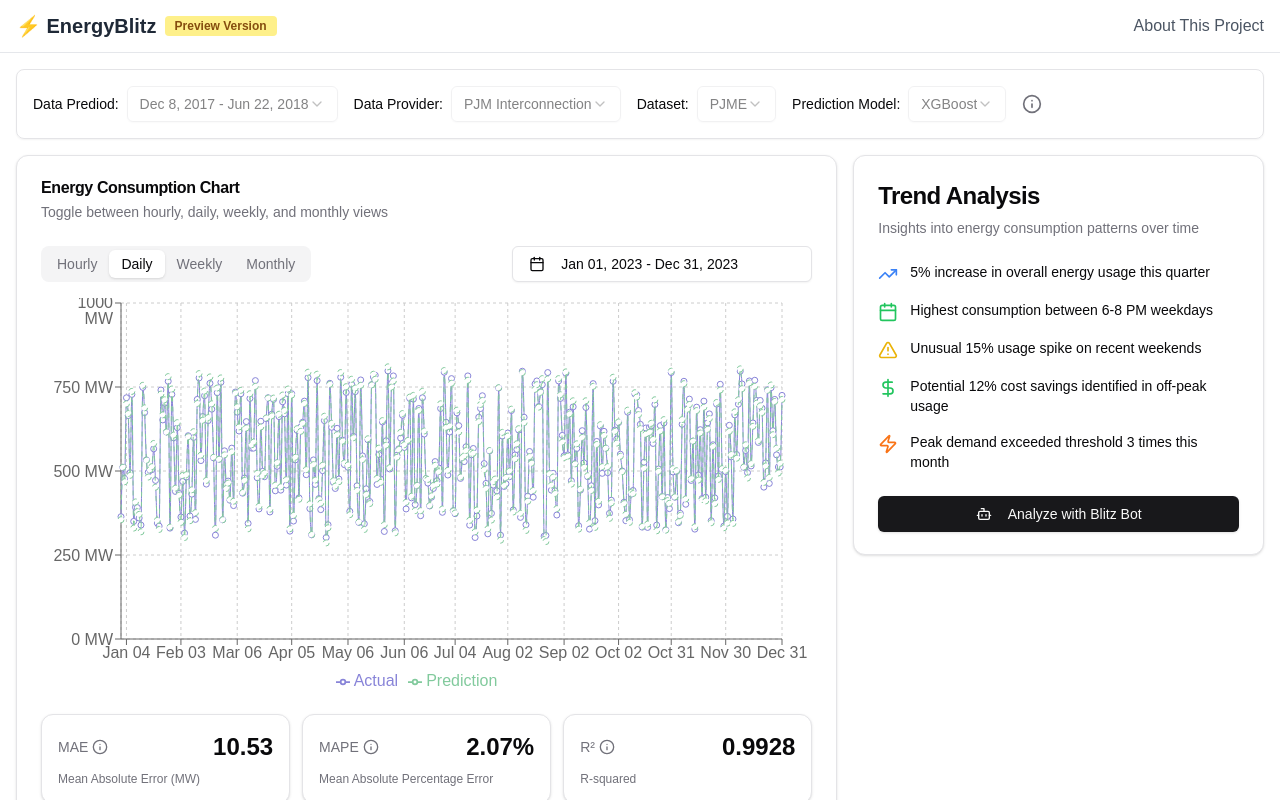
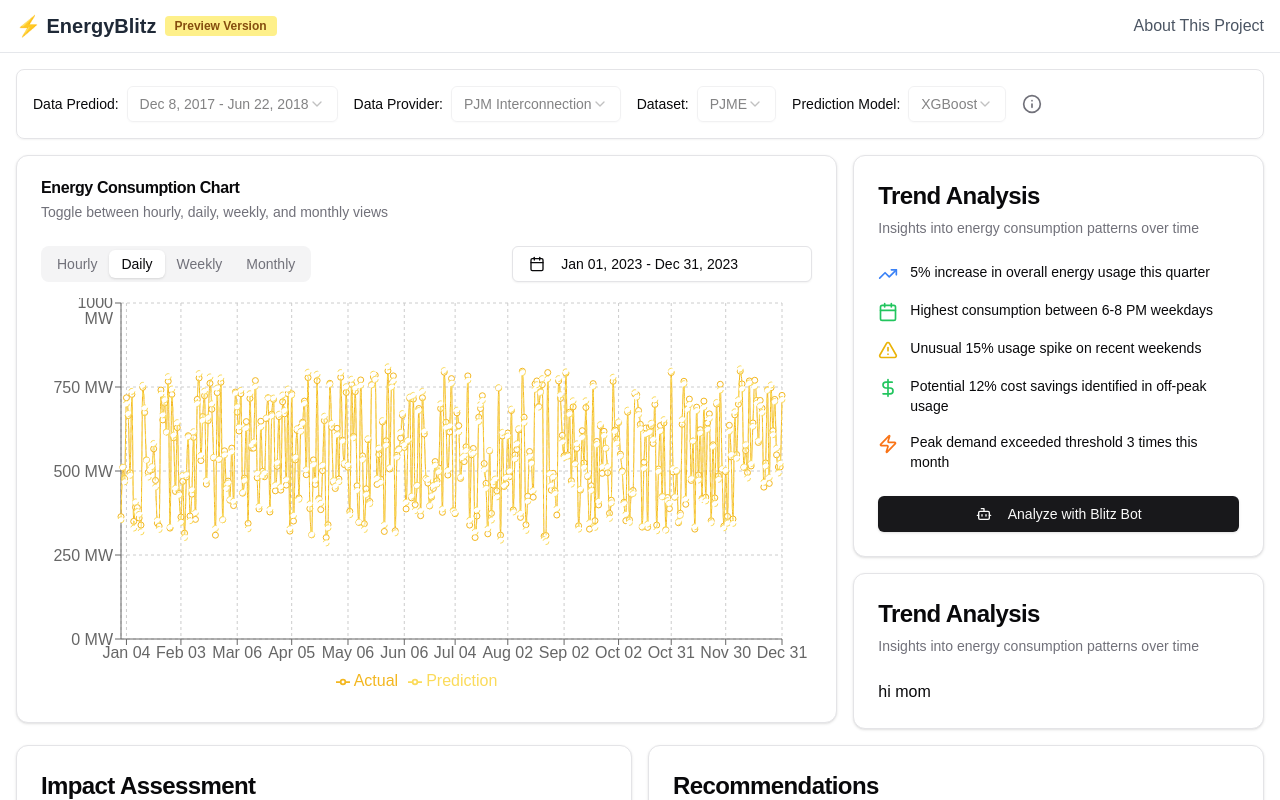
Before and after one commit to henrykobutra/energyblitz, a Next.js app: page /dashboard in a window 1280 px wide. Shown: the top 800 px of the page. Built offline with nearby package versions, Linux system fonts and the light colour scheme.

Commit message:
extracted prediction metrics out

```diff
--- a/app/dashboard/page.tsx
+++ b/app/dashboard/page.tsx
@@ -3,6 +3,7 @@ import { EnergyConsumptionChart } from "@/components/charts/EnergyConsumptionCha
 import { TrendAnalysis } from "@/components/analysis/TrendAnalysis";
 import { ImpactAssessment } from "@/components/analysis/ImpactAssessment";
 import { Recommendations } from "@/components/analysis/Recommendation";
+import { PredictionMetrics } from "@/components/charts/PredictionMetrics";
 const DashboardPage = () => {
   // #Layout Design
   // ✅ select year
@@ -14,11 +15,12 @@ const DashboardPage = () => {
     <div className="flex flex-col gap-4">
       <DataConfiguration />
       <div className="flex gap-4">
-        <div className="w-2/3">
+        <div className="w-2/3 flex flex-col gap-4">
           <EnergyConsumptionChart />
         </div>
-        <div className="w-1/3 h-[25rem]">
+        <div className="w-1/3 flex flex-col gap-4">
           <TrendAnalysis />
+          <PredictionMetrics />
         </div>
       </div>
       <div className="flex gap-4">
--- a/components/charts/EnergyConsumptionChart.tsx
+++ b/components/charts/EnergyConsumptionChart.tsx
@@ -29,13 +29,6 @@ import {
   endOfDay,
 } from "date-fns";
 import { DateRangePicker } from "@/components/DateRangePicker";
-import { Info } from "lucide-react";
-import {
-  Tooltip as UITooltip,
-  TooltipContent,
-  TooltipProvider,
-  TooltipTrigger,
-} from "@/components/ui/tooltip";
 
 // Helper function to generate random consumption data
 const generateRandomConsumption = (min: number, max: number) =>
@@ -90,30 +83,6 @@ const generateData = (dateRange: DateRange, interval: string) => {
   return generatePredictionData(data);
 };
 
-// Function to calculate metrics
-const calculateMetrics = (data: any[]) => {
-  const n = data.length;
-  let sumError = 0;
-  let sumAbsPercentError = 0;
-  let sumSquaredError = 0;
-  let sumSquaredTotal = 0;
-  const mean = data.reduce((acc, val) => acc + val.consumption, 0) / n;
-
-  data.forEach((item) => {
-    const error = item.prediction - item.consumption;
-    sumError += Math.abs(error);
-    sumAbsPercentError += Math.abs(error / item.consumption);
-    sumSquaredError += error * error;
-    sumSquaredTotal += (item.consumption - mean) * (item.consumption - mean);
-  });
-
-  const mae = sumError / n;
-  const mape = (sumAbsPercentError / n) * 100;
-  const r2 = 1 - sumSquaredError / sumSquaredTotal;
-
-  return { mae, mape, r2 };
-};
-
 export function EnergyConsumptionChart() {
   const [activeTab, setActiveTab] = useState("daily");
   const [dateRange, setDateRange] = useState<DateRange | undefined>({
@@ -121,13 +90,11 @@ export function EnergyConsumptionChart() {
     to: new Date(2023, 11, 31),
   });
   const [chartData, setChartData] = useState<any[]>([]);
-  const [metrics, setMetrics] = useState({ mae: 0, mape: 0, r2: 0 });
 
   useEffect(() => {
     if (dateRange?.from && dateRange?.to) {
       const newData = generateData(dateRange, activeTab);
       setChartData(newData);
-      setMetrics(calculateMetrics(newData));
     }
   }, [dateRange, activeTab]);
 
@@ -170,76 +137,20 @@ export function EnergyConsumptionChart() {
             <Line
               type="monotone"
               dataKey="consumption"
-              stroke="#8884d8"
+              stroke="hsl(var(--chart-1))"
               activeDot={{ r: 8 }}
               name="Actual"
             />
             <Line
               type="monotone"
               dataKey="prediction"
-              stroke="#82ca9d"
+              stroke="hsl(var(--chart-2))"
               strokeDasharray="5 5"
               name="Prediction"
             />
           </LineChart>
         </ResponsiveContainer>
-        <div className="mt-4 grid grid-cols-3 gap-3">
-          <MetricCard
-            title="MAE"
-            value={metrics.mae.toFixed(2)}
-            description="Mean Absolute Error (MW)"
-            tooltip="Average absolute difference between predicted and actual values"
-          />
-          <MetricCard
-            title="MAPE"
-            value={`${metrics.mape.toFixed(2)}%`}
-            description="Mean Absolute Percentage Error"
-            tooltip="Average percentage difference between predicted and actual values"
-          />
-          <MetricCard
-            title="R²"
-            value={metrics.r2.toFixed(4)}
-            description="R-squared"
-            tooltip="Proportion of the variance in the dependent variable that is predictable from the independent variable(s)"
-          />
-        </div>
       </CardContent>
     </Card>
   );
 }
-
-function MetricCard({
-  title,
-  value,
-  description,
-  tooltip,
-}: {
-  title: string;
-  value: string;
-  description: string;
-  tooltip: string;
-}) {
-  return (
-    <Card className="overflow-hidden">
-      <CardContent className="p-4">
-        <div className="flex items-center justify-between mb-2">
-          <div className="text-sm font-medium text-muted-foreground flex items-center">
-            {title}
-            <TooltipProvider>
-              <UITooltip>
-                <TooltipTrigger>
-                  <Info className="h-4 w-4 ml-1" />
-                </TooltipTrigger>
-                <TooltipContent>
-                  <p className="max-w-xs">{tooltip}</p>
-                </TooltipContent>
-              </UITooltip>
-            </TooltipProvider>
-          </div>
-          <div className="text-2xl font-bold">{value}</div>
-        </div>
-        <div className="text-xs text-muted-foreground">{description}</div>
-      </CardContent>
-    </Card>
-  );
-}
--- /dev/null
+++ b/components/charts/PredictionMetrics.tsx
@@ -0,0 +1,21 @@
+import {
+  Card,
+  CardContent,
+  CardHeader,
+  CardTitle,
+  CardDescription,
+} from "@/components/ui/card";
+
+export function PredictionMetrics() {
+  return (
+    <Card className="h-full flex flex-col">
+      <CardHeader>
+        <CardTitle className="text-2xl font-bold">Trend Analysis</CardTitle>
+        <CardDescription className="text-muted-foreground">
+          Insights into energy consumption patterns over time
+        </CardDescription>
+      </CardHeader>
+      <CardContent className="flex-grow space-y-6">hi mom</CardContent>
+    </Card>
+  );
+}
```
